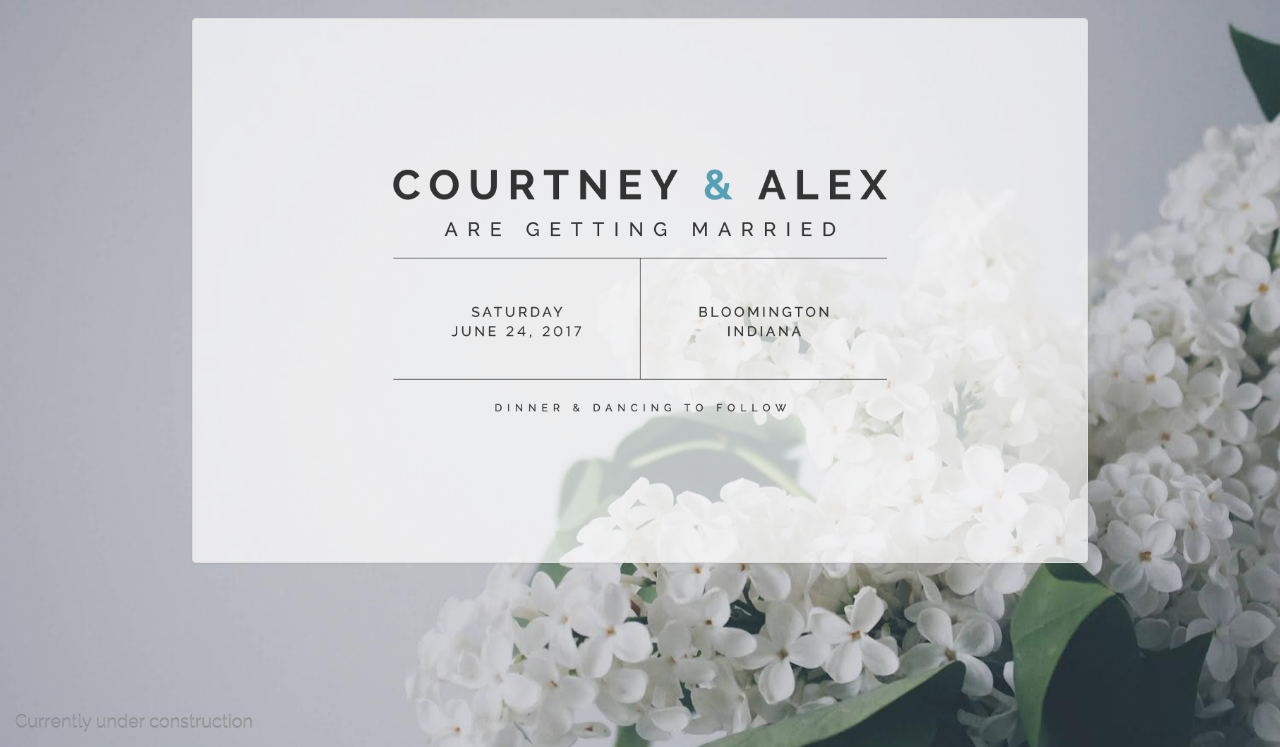
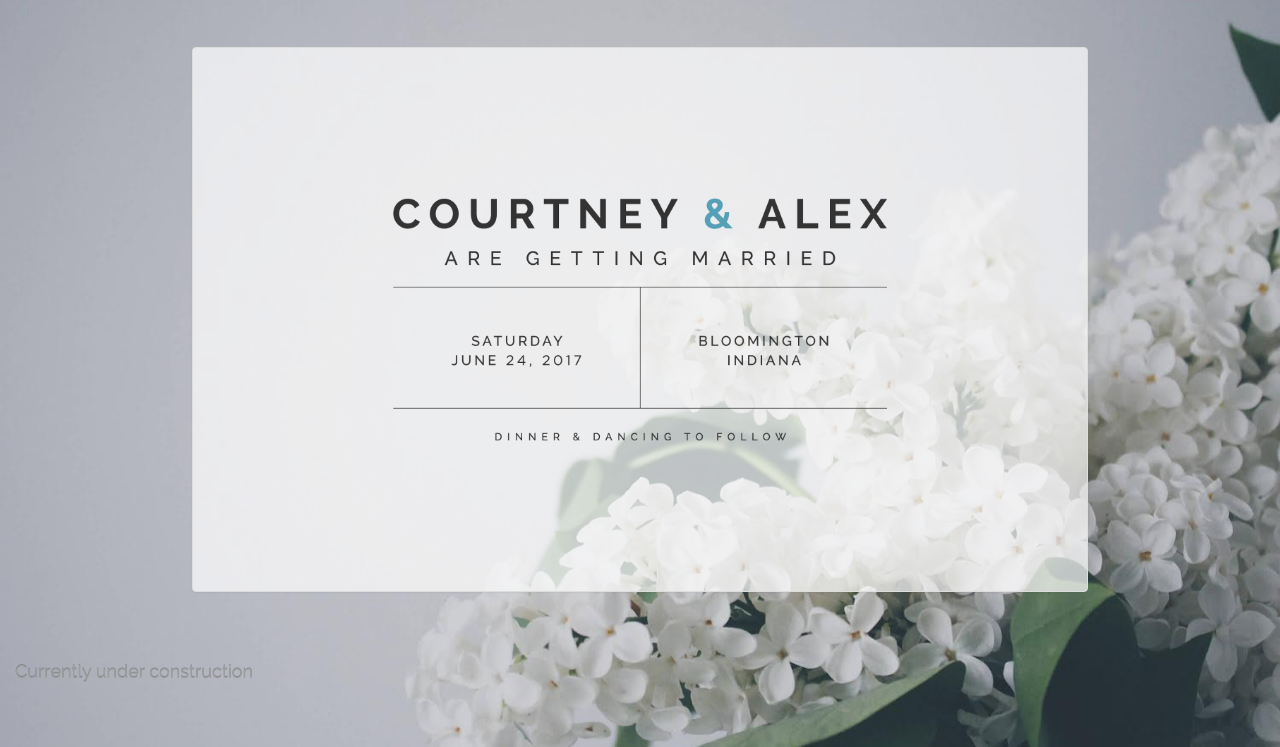
Before and after one commit to napentathol/wedding-web, a plain HTML site: page index.html in a window 1280 px wide. Shown: the part 53-800 px from the top of the page. Drawn offline with nearby package versions, Linux system fonts and the light colour scheme; some packages are replaced by stand-ins of ours.

Commit message:
Update style.css

```diff
--- a/css/style.css
+++ b/css/style.css
@@ -14,11 +14,9 @@ body { padding-top: 70px; }
 
 .body {
     position: absolute;
-    top: 50px;
-    bottom: 50px;
+    top: 100px;
+    bottom: 100px;
     overflow: auto;
-    padding-top: 21px;
-    padding-bottom: 21px;
     font-family: 'Raleway', Helvetica, sans-serif;
 }
 
@@ -63,3 +61,7 @@ body { padding-top: 70px; }
     padding-right: 15%;
     padding-left: 15%;
 }
+
+.navbar {
+    height: 100px;
+}
```
